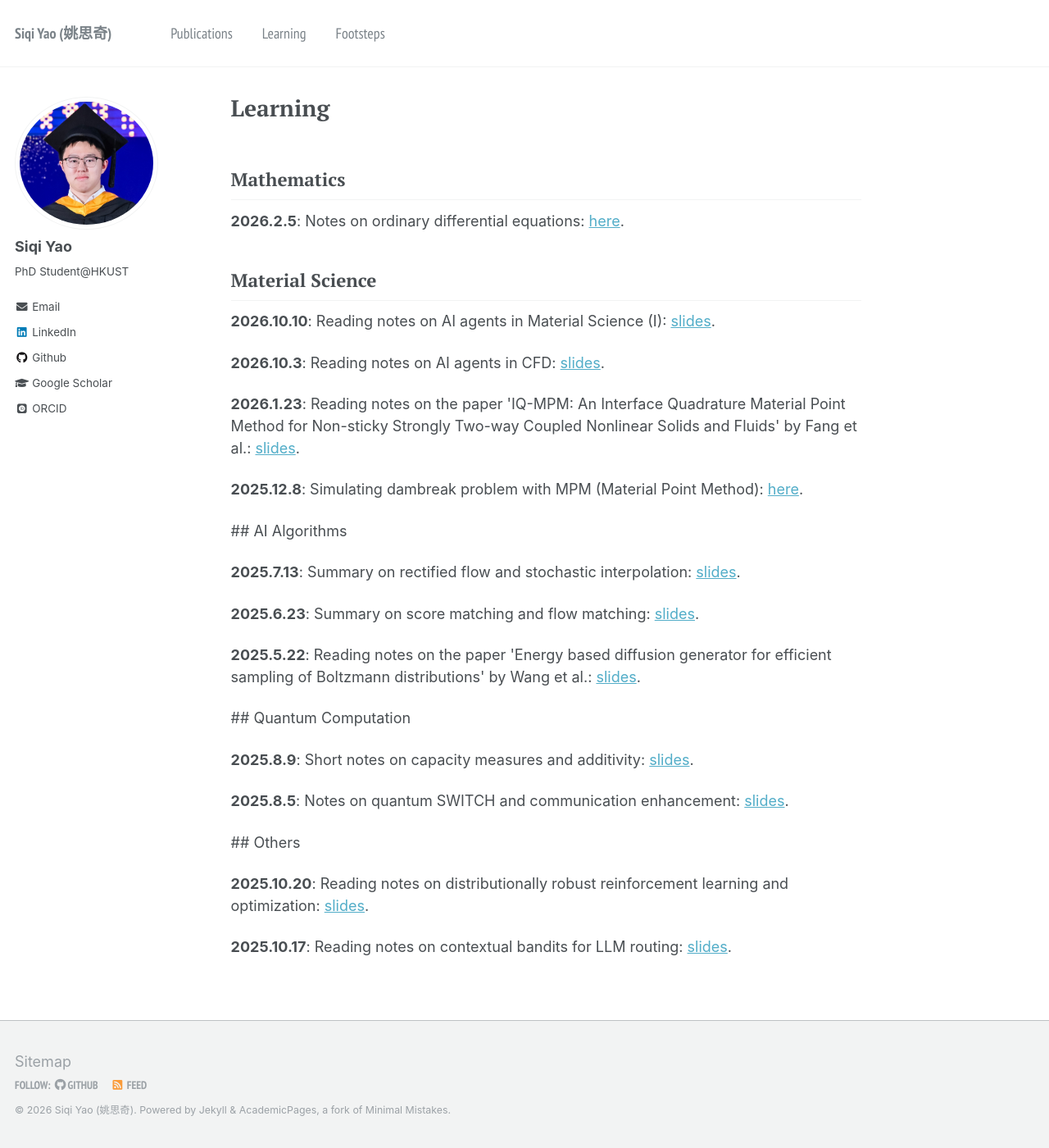
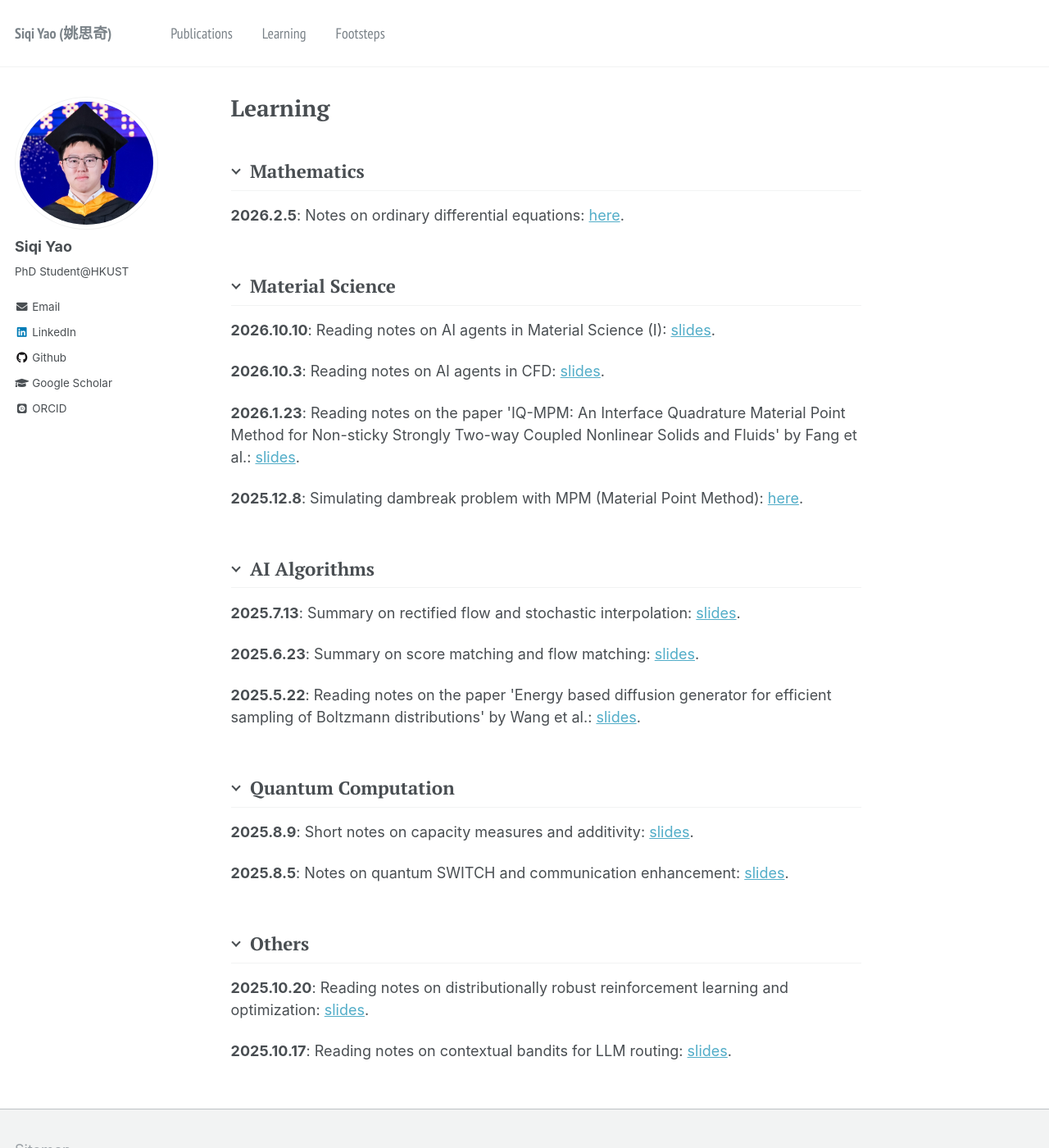
Before and after one commit to YaoSiqi2003/YaoSiqi2003.github.io, a Jekyll site: the page built from _pages/learning.md, in a window 1280 px wide and 1400 px high. Shown: the whole window at 82% size. Built offline with Jekyll 4.4.1, drawn with Linux system fonts in a browser that asks for light colours; some web fonts are replaced.

```diff
--- a/_includes/scripts.html
+++ b/_includes/scripts.html
@@ -1,4 +1,8 @@
 <script src="{{ base_path }}/assets/js/main.min.js"></script>
+
+{% if page.path == "_pages/learning.md" %}
+  <script src="{{ base_path }}/assets/js/learning-accordion.js"></script>
+{% endif %}
 
 {% include analytics.html %}
 {% include /comments-providers/scripts.html %}
--- a/_pages/learning.md
+++ b/_pages/learning.md
@@ -37,7 +37,7 @@ author_profile: true
 <p><strong>2025.12.8</strong>: Simulating dambreak problem with MPM (Material Point Method): <a href="https://github.com/YaoSiqi2003/MPM-Dambreak">here</a>.</p>
 
 
- ##  AI Algorithms
+##  AI Algorithms
 
 <p><strong>2025.7.13</strong>: Summary on rectified flow and stochastic interpolation: <a href="/notes/Rectified_flow_stochastic_interpolation.pdf">slides</a>.</p>
 
@@ -46,14 +46,14 @@ author_profile: true
 <p><strong>2025.5.22</strong>: Reading notes on the paper 'Energy based diffusion generator for efficient sampling of Boltzmann distributions' by Wang et al.: <a href="/notes/energy_based_diffusion.pdf">slides</a>.</p>
 
 
- ##  Quantum Computation
+##  Quantum Computation
 
 <p><strong>2025.8.9</strong>: Short notes on capacity measures and additivity: <a href="/notes/Short_notes_on_capacity_measures_and_additivity.pdf">slides</a>.</p>
 
 <p><strong>2025.8.5</strong>: Notes on quantum SWITCH and communication enhancement: <a href="/notes/Quantum_SWITCH_for_Communication_Enhancement.pdf">slides</a>.</p>
 
 
- ##  Others
+##  Others
 
 
 <p><strong>2025.10.20</strong>: Reading notes on distributionally robust reinforcement learning and optimization: <a href="/notes/DR-RL & DRO.pdf">slides</a>.</p>
--- a/_sass/_page.scss
+++ b/_sass/_page.scss
@@ -53,6 +53,94 @@
   h2 {
     padding-bottom: 0.5em;
     border-bottom: 1px solid $border-color;
+  }
+
+  .learning-section {
+    margin-top: 1.75em;
+    interpolate-size: allow-keywords;
+
+    > summary {
+      display: flex;
+      align-items: center;
+      gap: 0.7rem;
+      margin: 0;
+      padding: 0.2em 0.15em 0.55em;
+      list-style: none;
+      cursor: pointer;
+      border-bottom: 1px solid $border-color;
+
+      &::-webkit-details-marker {
+        display: none;
+      }
+
+      &::marker {
+        content: "";
+      }
+
+      &::before {
+        content: "";
+        flex: 0 0 auto;
+        width: 0.45em;
+        height: 0.45em;
+        margin-top: -0.15em;
+        border-right: 2px solid currentColor;
+        border-bottom: 2px solid currentColor;
+        transform: rotate(-45deg);
+        transition: transform 0.2s ease;
+      }
+
+      &:hover {
+        color: $link-color;
+      }
+
+      &:focus {
+        outline: none;
+      }
+
+      &:focus-visible {
+        outline: 2px solid $link-color;
+        outline-offset: 3px;
+      }
+
+      h2 {
+        flex: 1;
+        margin: 0;
+        padding: 0;
+        border-bottom: 0;
+      }
+    }
+
+    &[open] > summary::before {
+      transform: rotate(45deg);
+    }
+
+    &__body {
+      padding-top: 0.9em;
+    }
+
+    &::details-content {
+      height: 0;
+      overflow: hidden;
+      transition: height 0.28s ease, content-visibility 0.28s ease allow-discrete;
+    }
+
+    &[open]::details-content {
+      height: auto;
+    }
+  }
+
+  @media (prefers-reduced-motion: reduce) {
+    .learning-section > summary::before,
+    .learning-section::details-content {
+      transition: none;
+    }
+  }
+
+  @media print {
+    .learning-section::details-content {
+      height: auto !important;
+      content-visibility: visible !important;
+    }
   }
 
   p, li, dl {
--- /dev/null
+++ b/assets/js/learning-accordion.js
@@ -0,0 +1,50 @@
+(function () {
+  var root = document.querySelector(".page__content");
+  if (!root || root.getAttribute("data-learning-accordion") === "ready") return;
+
+  var headings = Array.prototype.filter.call(root.children, function (el) {
+    return el.tagName === "H2";
+  });
+  if (!headings.length) return;
+
+  headings.forEach(function (heading) {
+    var details = document.createElement("details");
+    details.className = "learning-section";
+    details.open = true;
+
+    var summary = document.createElement("summary");
+    var body = document.createElement("div");
+    body.className = "learning-section__body";
+
+    var sibling = heading.nextElementSibling;
+    while (sibling && sibling.tagName !== "H2") {
+      var next = sibling.nextElementSibling;
+      body.appendChild(sibling);
+      sibling = next;
+    }
+
+    heading.parentNode.insertBefore(details, heading);
+    summary.appendChild(heading);
+    details.appendChild(summary);
+    details.appendChild(body);
+  });
+
+  root.setAttribute("data-learning-accordion", "ready");
+
+  function openMatchingSection() {
+    if (!window.location.hash) return;
+    var id;
+    try {
+      id = decodeURIComponent(window.location.hash.slice(1));
+    } catch (error) {
+      return;
+    }
+    var target = document.getElementById(id);
+    if (!target) return;
+    var details = target.closest("details");
+    if (details) details.open = true;
+  }
+
+  openMatchingSection();
+  window.addEventListener("hashchange", openMatchingSection);
+})();
```
